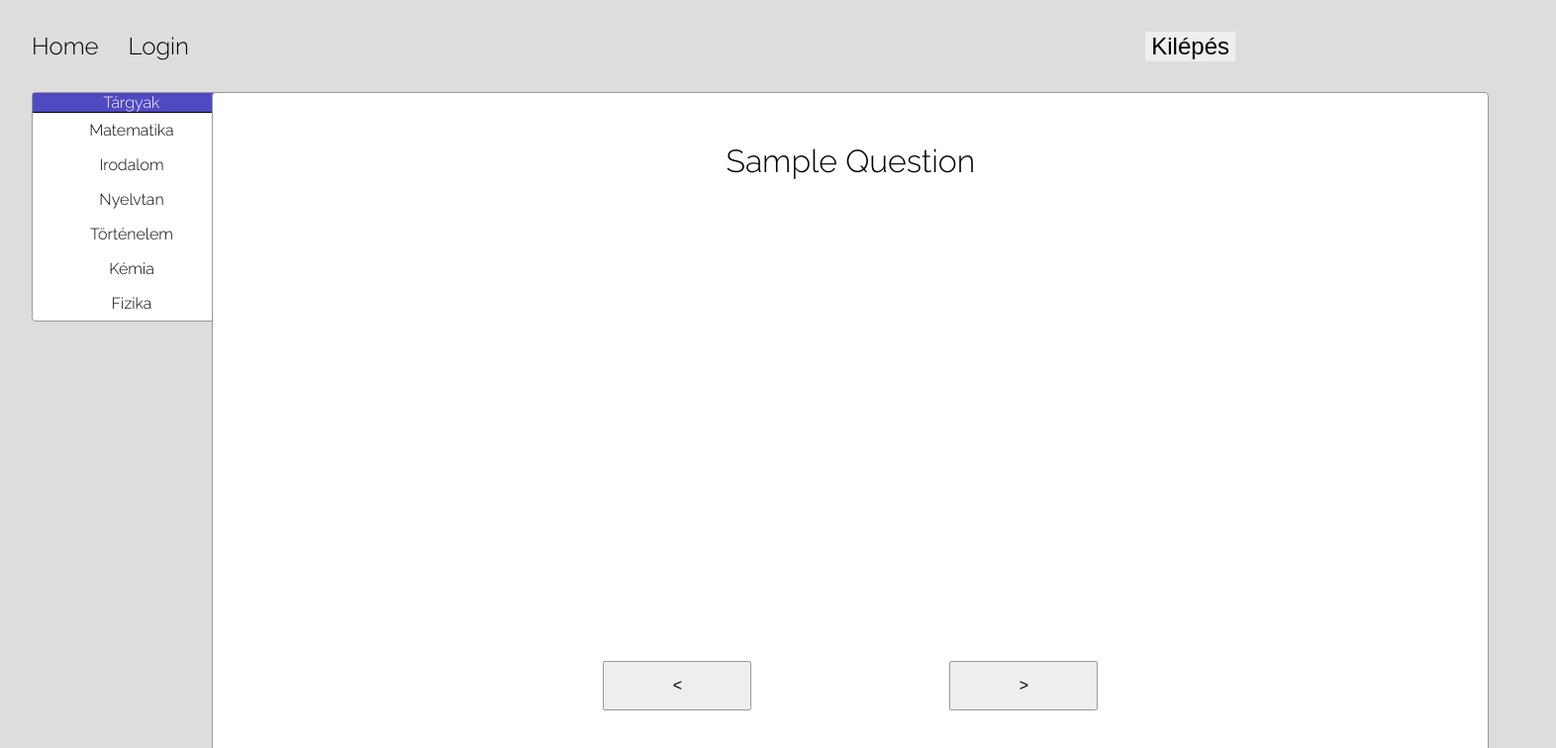
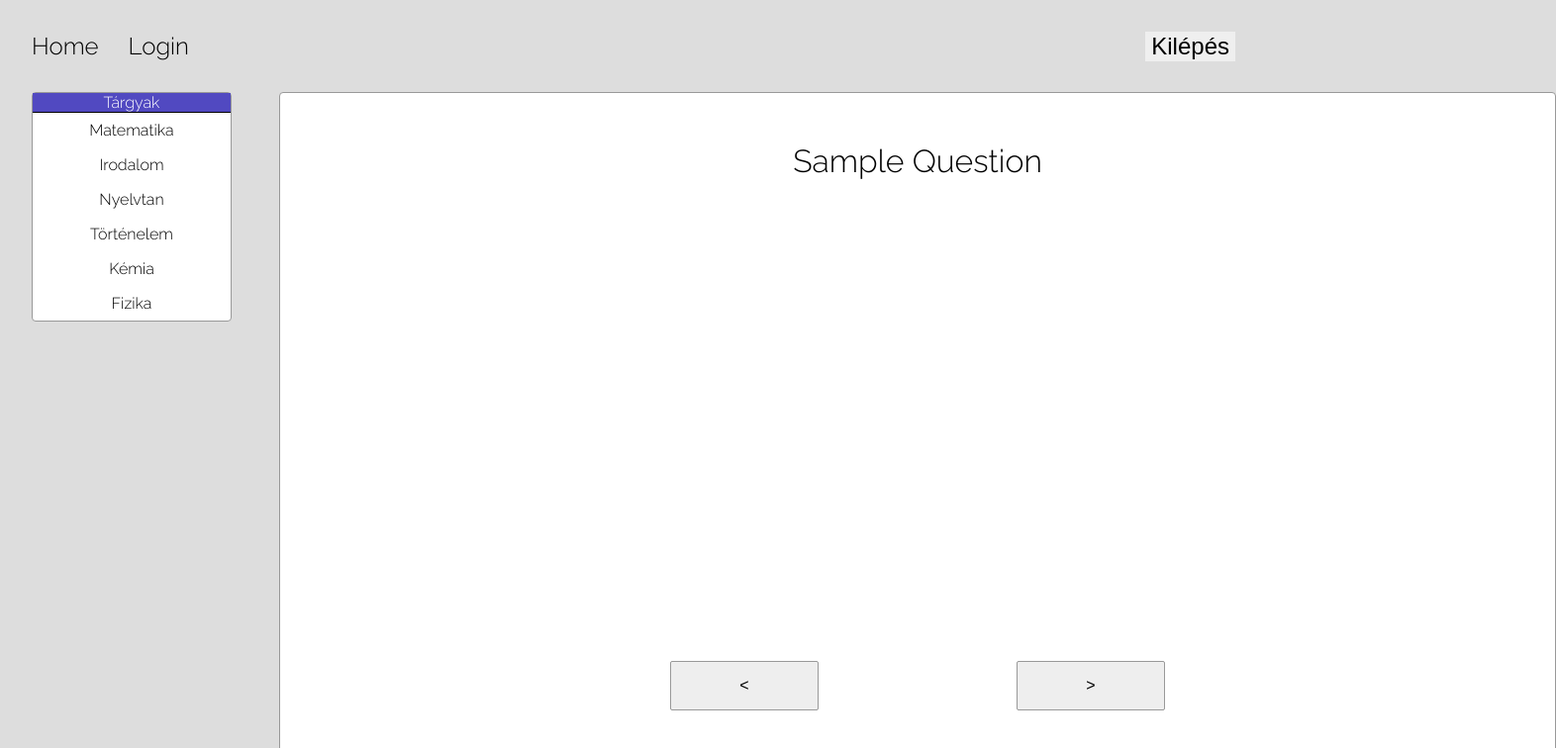
Before and after one commit to gitjuzer/Okito, an Angular app: page /home in a window 1280 px wide. Shown: the top 756 px of the page at 99% size, 1572 px wide, since content can reach past the window. Built offline with nearby package versions, Linux system fonts and the light colour scheme.

Commit message:
Content rendezése

```diff
--- a/src/app/home/home.component.scss
+++ b/src/app/home/home.component.scss
@@ -1,14 +1,12 @@
 .container {
-	width: 50%;
+  width: 50%;
 
-
-	.left {
+  .left {
 	float: left;
 	width: 20%;
-	}
+  }
 
-	.right {
-	float: right;
-	width: 70%;
-	}
+  .right {
+	margin-left: 250px;
+  }
 }
```
